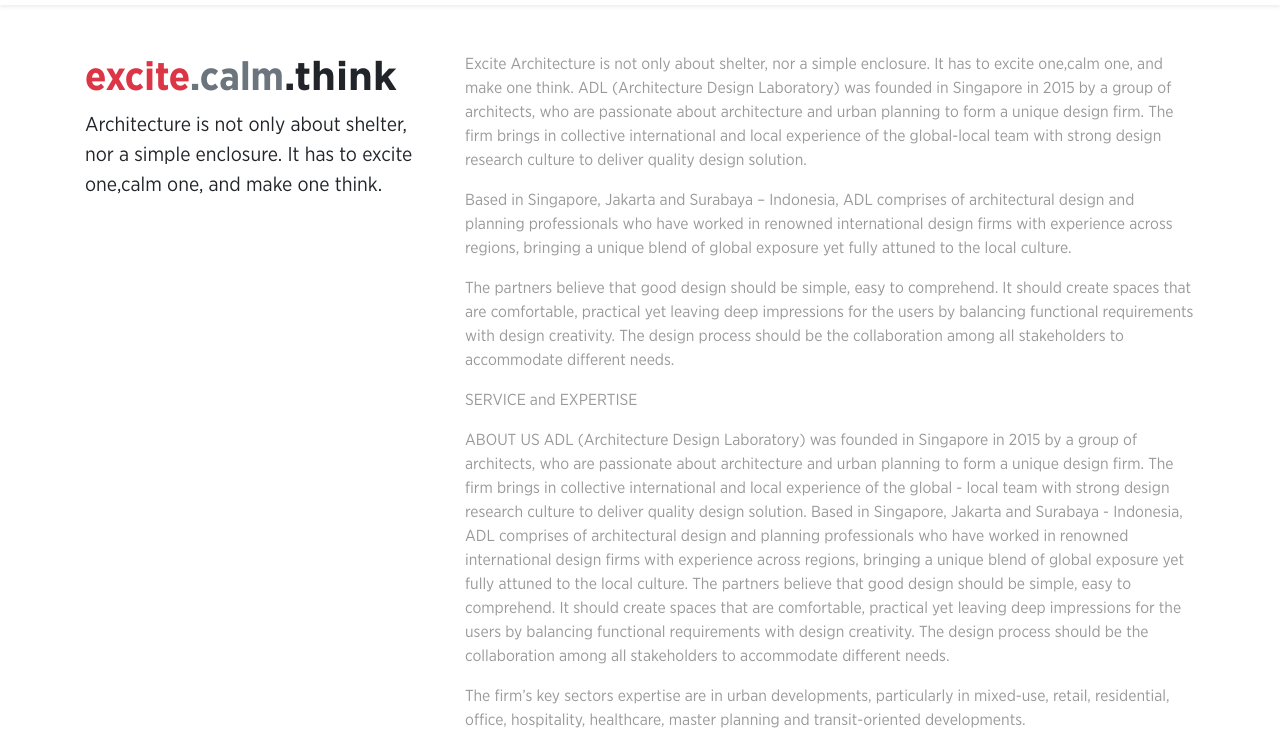
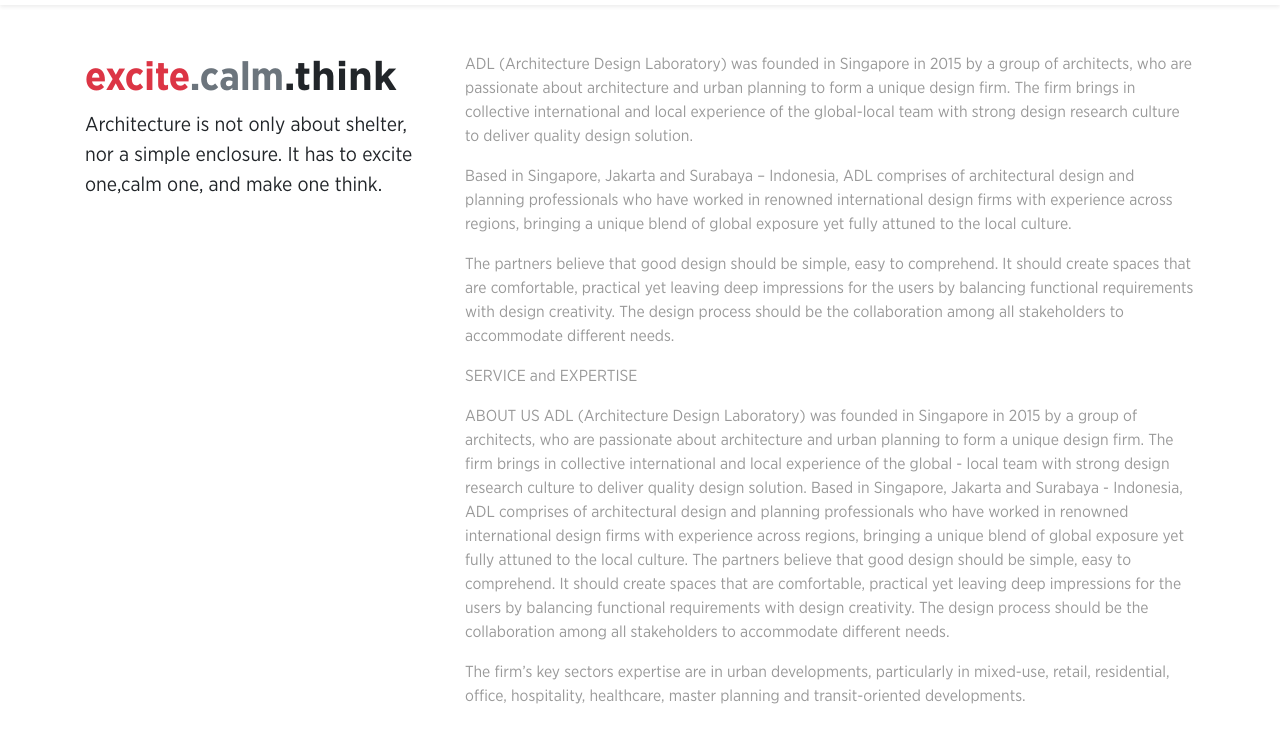
Before and after one commit to adlpartnership/adlpartnership-website, a Gatsby site: page /about-us in a window 1280 px wide. Shown: the part 60-800 px from the top of the page. Built offline with nearby package versions, Linux system fonts and the light colour scheme; Gatsby itself is replaced by a stand-in of ours.

Commit message:
updated about-us

```diff
--- a/src/pages/about-us.js
+++ b/src/pages/about-us.js
@@ -26,8 +26,6 @@ const AboutUsPage = () => {
               style={{ color: "#999999" }}
             >
               <p>
-                Excite Architecture is not only about shelter, nor a simple
-                enclosure. It has to excite one,calm one, and make one think.
                 ADL (Architecture Design Laboratory) was founded in Singapore in
                 2015 by a group of architects, who are passionate about
                 architecture and urban planning to form a unique design firm.
```
